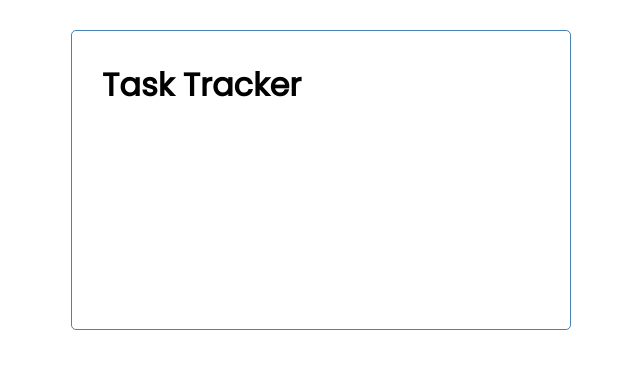
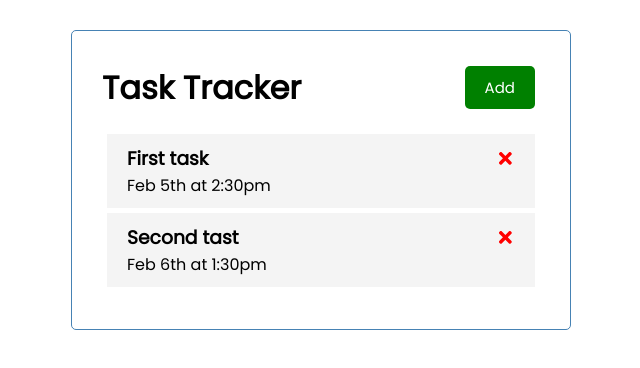
Before and after one commit to klaudiak98/task-tracker-reacjs, a React (Create React App) app: page / in a window 1280 px wide. Shown: the top 368 px of the page, without its empty margins (319-959 px from the left). Built offline with nearby package versions, Linux system fonts and the light colour scheme.

Commit message:
Adding Button, Tasks and Task components

```diff
--- a/package.json
+++ b/package.json
@@ -8,6 +8,7 @@
     "@testing-library/user-event": "^12.8.3",
     "react": "^17.0.2",
     "react-dom": "^17.0.2",
+    "react-icons": "^4.2.0",
     "react-scripts": "4.0.3",
     "web-vitals": "^1.1.2"
   },
--- a/src/App.js
+++ b/src/App.js
@@ -1,10 +1,29 @@
+import {useState} from 'react'
 import Header from "./components/Header";
+import Tasks from "./components/Tasks";
+
 
 function App() {
+
+  const [tasks, setTasks] = useState([
+    {
+        id: 1,
+        text: 'First task',
+        day: 'Feb 5th at 2:30pm',
+        remainder: true
+    },
+    {
+        id: 2,
+        text: 'Second tast',
+        day: 'Feb 6th at 1:30pm',
+        remainder: false
+    }
+  ])
 
   return (
     <div className='container'>
       <Header />
+      <Tasks tasks={tasks}/>
    </div>
   );
 }
--- /dev/null
+++ b/src/components/Button.js
@@ -0,0 +1,26 @@
+import PropTypes from 'prop-types'
+
+const Button = ({ color, text, onClick}) => {
+
+    return (
+        <button
+            onClick = {onClick}
+            style = {{backgroundColor: color}}
+            className = 'btn'
+        >
+            {text}
+        </button>
+        )
+}
+
+Button.defaultProps = {
+    color: 'steelblue'
+}
+
+Button.propTypes = {
+    color: PropTypes.string,
+    text: PropTypes.string,
+    onClick: PropTypes.func
+}
+
+export default Button
--- a/src/components/Header.js
+++ b/src/components/Header.js
@@ -1,9 +1,16 @@
 import PropTypes from 'prop-types'
+import Button from './Button.js'
 
 const Header = ({title}) => {
+
+    const onClick = () => {
+        console.log('click')
+    }
+
     return (
-        <header>
+        <header className = 'header'>
             <h1>{title}</h1>
+            <Button color='green' text='Add' onClick = {onClick}/>
         </header>
     )
 }
--- /dev/null
+++ b/src/components/Task.js
@@ -0,0 +1,13 @@
+import {FaTimes} from 'react-icons/fa'
+
+const Task = ({task}) => {
+    return (
+        <div className='task'>
+            <h3>{task.text} <FaTimes style={{color:'red', coursor:'pointer'}}/> </h3>
+            <p>{task.day}</p>
+        </div>
+
+    )
+}
+
+export default Task
--- /dev/null
+++ b/src/components/Tasks.js
@@ -0,0 +1,15 @@
+import Task from "./Task"
+
+const Tasks = ({ tasks }) => {
+
+    return (
+        <>
+            {tasks.map((task) =>
+            (
+                <Task key ={task.id} task={task} />
+            ))}
+        </>
+    )
+}
+
+export default Tasks
```
Also changed, not shown: 1 other file (tests, documents, lock files or other folders).
